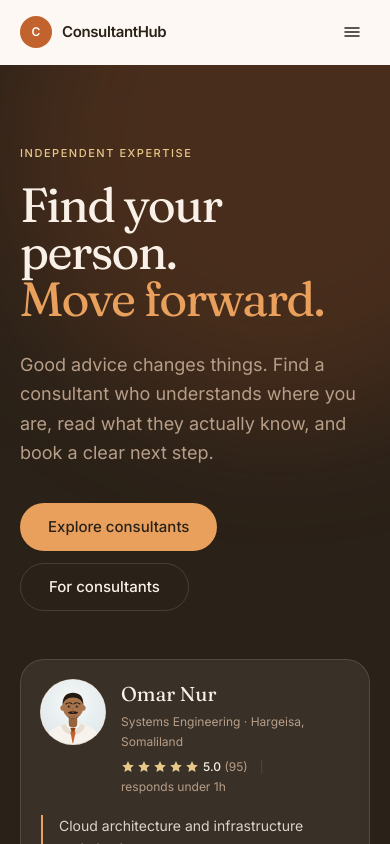
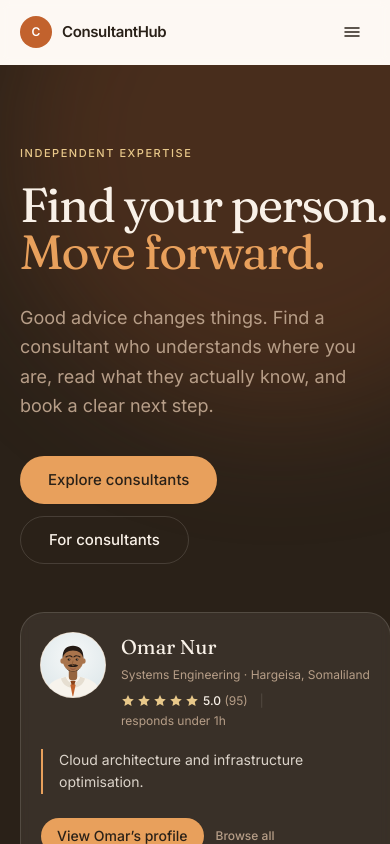
Before and after one commit to Abdrihman-Hussein/ConsultantHub, a React (Vite) app in the folder client/: page / in a window 390 px wide. Shown: the top 844 px of the page. Built offline with nearby package versions, Linux system fonts and the light colour scheme.

Commit message:
style: polish sweep for contrast, keyboard, and responsive

```diff
--- a/client/src/components/consultants/ConsultantCard.tsx
+++ b/client/src/components/consultants/ConsultantCard.tsx
@@ -29,7 +29,7 @@ export default function ConsultantCard({ consultant }: ConsultantCardProps) {
         )}
       </div>
 
-      <h3 className="mt-4 font-display text-xl text-ink-950 transition-colors duration-300 group-hover:text-accent-600">
+      <h3 className="mt-4 font-display text-xl text-ink-950 truncate transition-colors duration-300 group-hover:text-accent-600">
         {consultant.name}
       </h3>
       <p className="mt-1 text-xs leading-relaxed text-muted">
--- a/client/src/components/marketing/FeaturedConsultant.tsx
+++ b/client/src/components/marketing/FeaturedConsultant.tsx
@@ -29,18 +29,18 @@ export default function FeaturedConsultant({ consultant }: FeaturedConsultantPro
 
         <div className="min-w-0 flex-1">
           <h2 className="truncate font-display text-xl text-on-ink">{consultant.name}</h2>
-          <p className="mt-1 text-xs leading-relaxed text-on-ink-muted">
+          <p className="mt-1 text-xs leading-relaxed text-on-ink-muted truncate">
             {consultant.title} · {consultant.location}
           </p>
           <div className="mt-2 flex flex-wrap items-center gap-x-3 gap-y-1 text-xs text-on-ink-muted">
             <Rating value={consultant.rating} reviewCount={consultant.reviewCount} size="sm" onInk />
-            <span aria-hidden="true" className="text-ink-line">|</span>
-            <span>responds {consultant.responseTime}</span>
+            <span aria-hidden="true" className="text-ink-line shrink-0">|</span>
+            <span className="truncate">responds {consultant.responseTime}</span>
           </div>
         </div>
       </div>
 
-      <p className="mt-5 border-l-2 border-accent-on-ink pl-4 text-sm leading-relaxed text-on-ink/85">
+      <p className="mt-5 border-l-2 border-accent-on-ink pl-4 text-sm leading-relaxed text-on-ink/85 line-clamp-3">
         {bioLine(consultant.bio, consultant.title)}
       </p>
 
--- a/client/src/pages/client/ClientAppointments.tsx
+++ b/client/src/pages/client/ClientAppointments.tsx
@@ -154,7 +154,7 @@ export default function ClientAppointments() {
                           {appointment.status.toLowerCase()}
                         </Badge>
                       </div>
-                      <p className="mt-1 text-sm text-muted">{appointment.consultantName}</p>
+                      <p className="mt-1 text-sm text-muted truncate">{appointment.consultantName}</p>
                       <p className="mt-1.5 text-sm text-muted">
                         {formatDate(appointment.date)} · {appointment.startTime} –{' '}
                         {appointment.endTime} ·{' '}
--- a/client/src/pages/client/ClientDashboard.tsx
+++ b/client/src/pages/client/ClientDashboard.tsx
@@ -232,7 +232,7 @@ function AppointmentRow({ appointment, cancelling, onCancel }: RowProps) {
           {consultant ? (
             <Link
               to={`/consultants/${consultant.id}`}
-              className="text-body underline underline-offset-2 hover:text-accent-600"
+              className="text-body underline underline-offset-2 hover:text-accent-600 truncate block"
             >
               {consultant.name}
             </Link>
```
